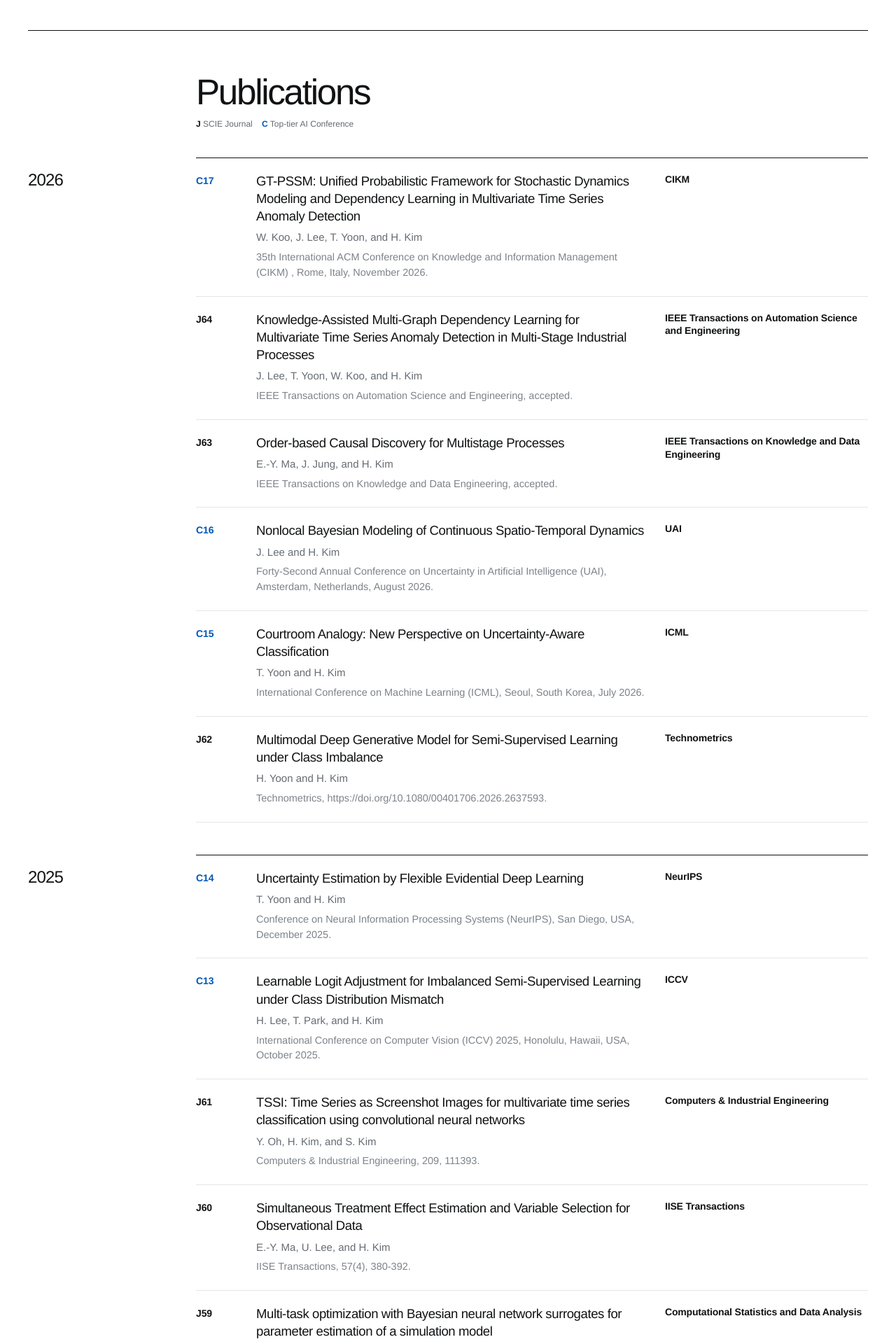
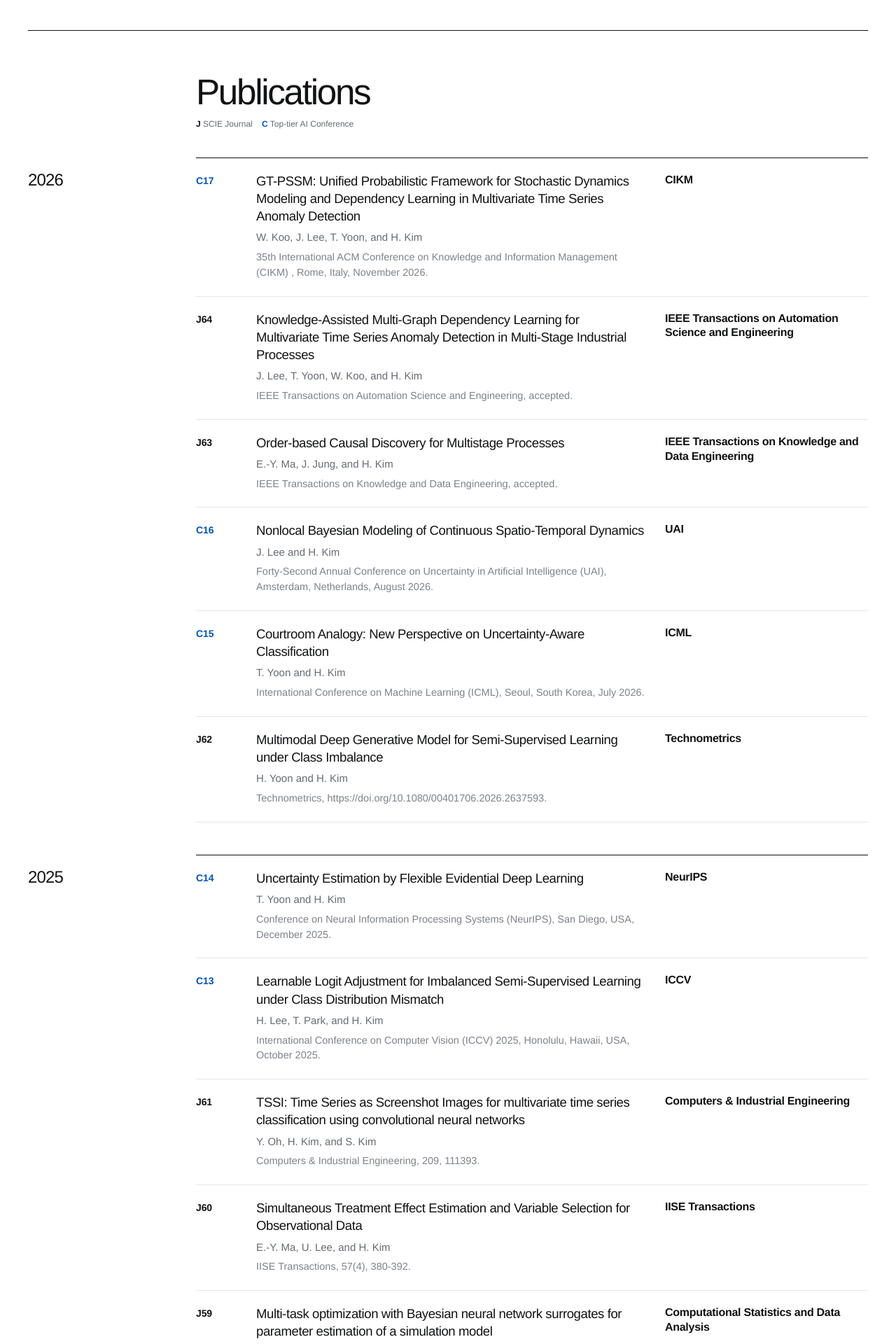
Before and after one commit to JaeyeongLee1/eds-website, a Jekyll site: the page built from research/index.html, in a window 1280 px wide. Shown: the part 439-2359 px from the top of the page at 70% size. Built offline with Jekyll 4.4.1, drawn with Linux system fonts in a browser that asks for light colours.

Commit message:
Match research page typography to original preview

```diff
--- a/assets/css/research.css
+++ b/assets/css/research.css
@@ -11,7 +11,7 @@
 }
 
 * { box-sizing: border-box; }
-html { background: var(--bg); }
+html { scroll-behavior: smooth; background: var(--bg); }
 body {
   margin: 0;
   background: var(--bg);
@@ -145,6 +145,7 @@ a { color: inherit; }
   display: flex;
   flex-direction: column;
   align-items: flex-start;
+  justify-content: flex-start;
   gap: 11px;
 }
 .pub-head-main h2 {
@@ -227,13 +228,14 @@ a { color: inherit; }
   padding-top: 1px;
   color: var(--text);
   font-size: 14px;
-  line-height: 1.35;
+  line-height: 1.3;
   text-align: left;
 }
 .venue-name {
   display: block;
-  font-weight: 630;
-  letter-spacing: -0.012em;
+  font-size: 16px;
+  font-weight: 760;
+  letter-spacing: -0.018em;
 }
 
 .site-footer { border-top: 1px solid var(--text); }
@@ -255,6 +257,14 @@ a { color: inherit; }
   }
 }
 
+@media (min-width: 901px) and (max-width: 1020px) {
+  body .brand { gap: 18px; }
+  body .brand > span {
+    top: 4px;
+    padding-left: 17px;
+  }
+}
+
 @media (max-width: 900px) {
   .header-inner,
   .page,
@@ -273,6 +283,7 @@ a { color: inherit; }
     grid-column: 2;
     margin-top: 2px;
   }
+  .venue-name { font-size: 14px; }
 }
 
 @media (max-width: 700px) {
@@ -313,6 +324,6 @@ a { color: inherit; }
     column-gap: 12px;
   }
   .pub-main h3 { font-size: 17px; }
-  .pub-meta { font-size: 14px; }
+  .pub-meta { font-size: 14.5px; }
   .footer-inner { flex-direction: column; }
 }
```
